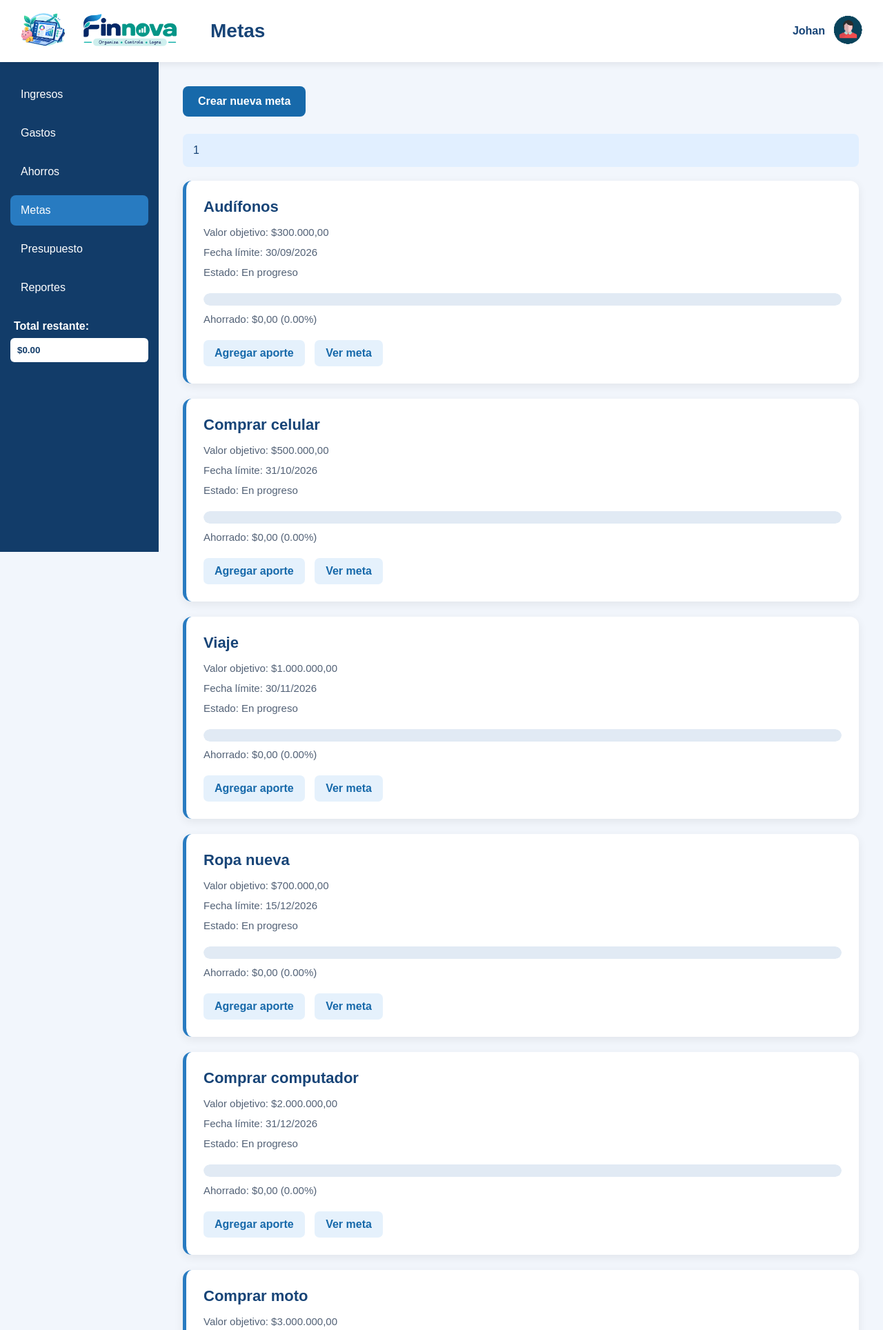
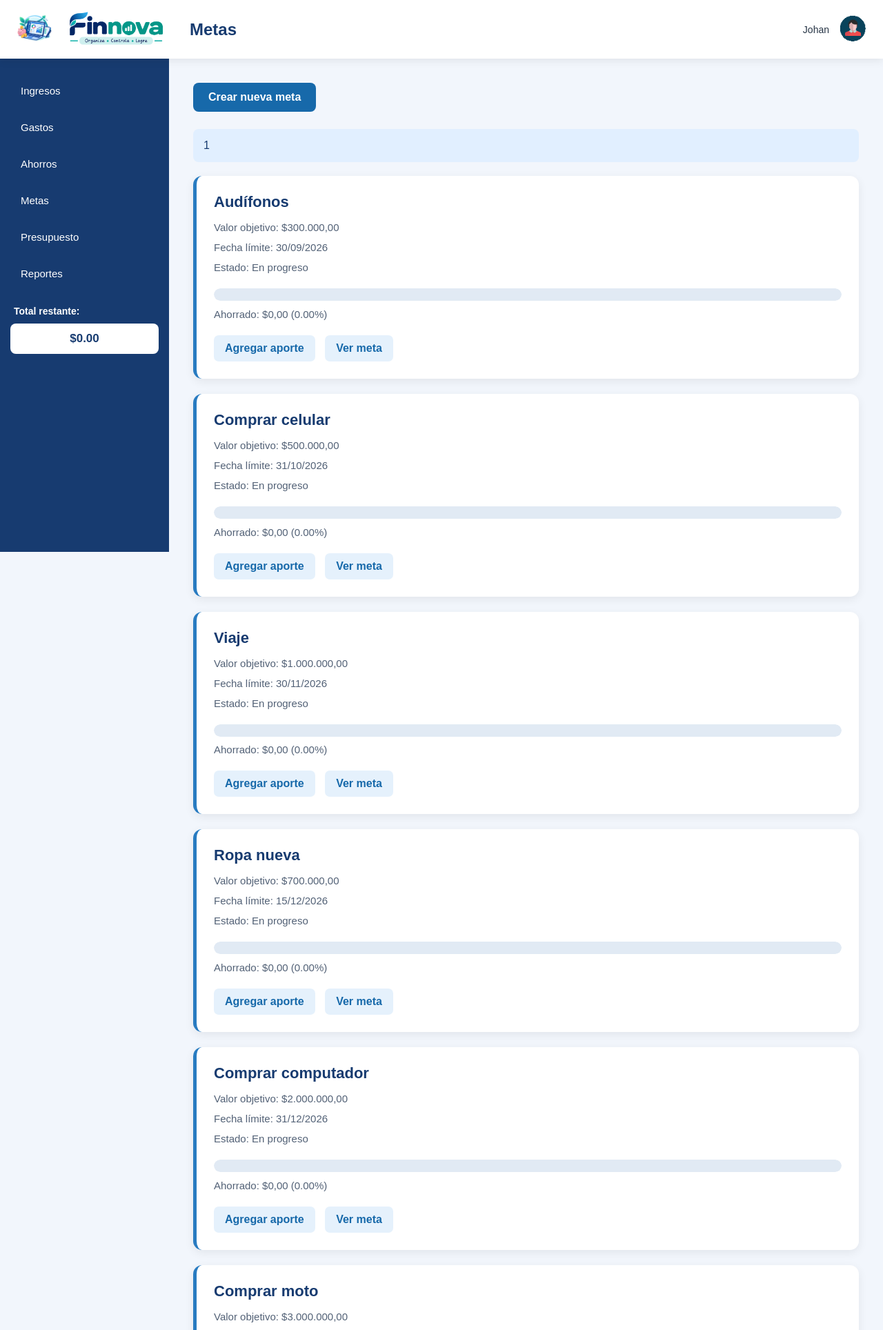
Before and after one commit to sofia269t/FINNOVA, a PHP site: page /metas.php in a window 1280 px wide. Shown: the top 1928 px of the page at 69% size. Run offline with PHP 8.4, Linux system fonts and the light colour scheme; a user stored in the database is signed in; data comes from the database, SQL or seed files in the repository; data that the repository does not hold is empty.

Commit message:
metas.css

```diff
--- a/Estilos/metas.css
+++ b/Estilos/metas.css
@@ -1,81 +1,132 @@
 
-/* CONFIGURACIÓN GENERAL */
 * {
   margin: 0;
   padding: 0;
   box-sizing: border-box;
 }
 
-body {
-    font-family: Arial, sans-serif;
-    background-color: #f2f6fc;
-    color: #26364d;
+:root {
+  --azul-oscuro: #173b70;;
+  --azul: #1769aa;
+  --azul-claro: #eaf2ff;
+  --texto: #263445;
+  --texto-suave: #66758a;
+  --fondo: #f2f6fc;
+  --borde: #dce5f0;
 }
 
-/* ENCABEZADO */
+body {
+  min-height: 100vh;
+  background: var(--fondo);
+  color: var(--texto);
+  font-family: Arial, Helvetica, sans-serif;
+}
+
 header {
-    width: 100%;
-    min-height: 90px;
-    background-color: #ffffff;
+  position: relative;
+  z-index: 10;
   display: flex;
   align-items: center;
-    padding: 10px 30px;
   gap: 20px;
-    box-shadow: 0 3px 10px rgba(0, 0, 0, 0.08);
-    position: relative;
-    z-index: 2;
+  width: 100%;
+  min-height: 85px;
+  padding: 12px 25px;
+  background: #fff;
+  box-shadow: 0 3px 12px rgba(0, 0, 0, 0.08);
 }
 
 .logo {
-    width: 65px;
-    height: auto;
+  width: 50px;
+  height: 50px;
+  object-fit: contain;
 }
 
 .logo-nombre {
   width: 150px;
-    height: auto;
+  max-height: 60px;
+  object-fit: contain;
 }
 
 header h1 {
-    color: #174477;
-    font-size: 28px;
-    margin-left: 20px;
+  margin-left: 10px;
+  color: var(--azul-oscuro);
+  font-size: 24px;
 }
 
 .user-icon {
-    margin-left: auto;
   display: flex;
   align-items: center;
-    gap: 12px;
+  gap: 15px;
+  margin-left: auto;
 }
 
 .user-icon p {
-    color: #174477;
-    font-weight: bold;
+  color: var(--texto);
+  font-size: 14px;
+}
+
+.user-icon a {
+  text-decoration: none;
 }
 
 .user-icon img {
-    width: 42px;
-    height: 42px;
-    border-radius: 50%;
-    object-fit: cover;
+  width: 38px;
+  height: 38px;
+  object-fit: contain;
 }
 
-/* SUBMENÚ */
 .sub-menu {
+  position: absolute;
+  top: 75px;
+  right: 20px;
   display: none;
+  min-width: 160px;
+  padding: 0;
+  border-radius: 8px;
+  background: #fff;
+  box-shadow: 0 5px 18px rgba(0, 0, 0, 0.12);
 }
 
-/* MENÚ LATERAL */
+.sub-menu::before {
+  position: absolute;
+  top: -20px;
+  right: 0;
+  left: 0;
+  height: 20px;
+  content: "";
+}
+
+.user-icon:hover + .sub-menu,
+.sub-menu:hover {
+  display: block;
+}
+
+.sub-menu ul {
+  list-style: none;
+}
+
+.sub-menu li {
+  padding: 10px 14px;
+}
+
+.sub-menu a {
+  color: var(--texto);
+  text-decoration: none;
+}
+
+.sub-menu a:hover {
+  color: #111dc0;
+}
+
 .menu {
   position: fixed;
-    top: 90px;
+  top: 85px;
+  bottom: 0;
   left: 0;
-    width: 230px;
-    height: calc(100vh - 90px);
-    background-color: #123c69;
+  width: 245px;
   padding: 25px 15px;
   overflow-y: auto;
+  background: var(--azul-oscuro);
 }
 
 .menu ul {
@@ -83,43 +134,80 @@ header h1 {
 }
 
 .menu li {
-    margin-bottom: 12px;
+  margin-bottom: 10px;
 }
 
 .menu li a {
   display: block;
-    color: white;
-    text-decoration: none;
   padding: 13px 15px;
   border-radius: 8px;
-    transition: 0.3s;
+  color: #fff;
+  font-size: 15px;
+  text-decoration: none;
+  transition: background 0.3s, padding-left 0.3s;
 }
 
-.menu li a:hover,
-.menu li a.activo {
-    background-color: #287bc1;
+.menu li a:hover {
+  padding-left: 22px;
+  background: #173b70;;
 }
 
 .menu label {
   display: block;
-    color: white;
-    margin: 25px 5px 8px;
+  margin: 25px 5px 10px;
+  color: #fff;
+  font-size: 14px;
   font-weight: bold;
 }
 
 .menu input {
   width: 100%;
-    padding: 10px;
-    border: none;
-    border-radius: 6px;
-    background-color: #ffffff;
-    color: #123c69;
+  padding: 12px 10px;
+  border: 0;
+  border-radius: 8px;
+  color: var(--azul-oscuro);
+  background: #fff;
+  font-size: 17px;
   font-weight: bold;
+  text-align: center;
+}
+
+.perfil-contenido {
+  display: grid;
+  grid-template-columns: minmax(220px, 280px) minmax(0, 760px);
+  gap: 24px;
+  max-width: 1100px;
+  margin-left: 245px;
+  padding: 48px 40px;
+}
+
+.titulo {
+  color: #173b70;;
+  font-size: 12px;
+  font-weight: bold;
+  letter-spacing: 0.08em;
+  text-transform: uppercase;
+  display: flex;
+}
+
+
+footer {
+  margin-left: 245px;
+  padding: 20px;
+  color: #fff;
+  background: #173b70;;
+  font-size: 14px;
+  text-align: center;
+}
+
+footer p {
+  font-size: 0.9rem;
+  line-height: 1.5;
 }
 
 /* SECCIÓN DE METAS */
 .metas {
-    margin-left: 230px;
+    margin-left: 245px;
     padding: 35px;
     min-height: calc(100vh - 150px);
 }
@@ -129,7 +217,7 @@ header h1 {
     background-color: #1769aa;
     color: white;
     text-decoration: none;
-    padding: 13px 22px;
+    padding: 12px 22px;
     border-radius: 8px;
     font-weight: bold;
     margin-bottom: 25px;
@@ -143,7 +231,7 @@ header h1 {
 /* MENSAJES */
 .metas > p {
     background-color: #e1efff;
-    color: #174477;
+    color: #173b70;
     padding: 15px;
     border-radius: 8px;
     margin-bottom: 20px;
@@ -151,22 +239,16 @@ header h1 {
 
 /* TARJETAS DE METAS */
 .meta {
-    background-color: #ffffff;
+    background-color: white;
     padding: 25px;
     margin-bottom: 22px;
     border-radius: 13px;
     box-shadow: 0 4px 14px rgba(0, 0, 0, 0.07);
     border-left: 5px solid #287bc1;
-    transition: transform 0.2s, box-shadow 0.2s;
-}
-
-.meta:hover {
-    transform: translateY(-3px);
-    box-shadow: 0 7px 18px rgba(0, 0, 0, 0.12);
 }
 
 .meta h2 {
-    color: #174477;
+    color: #173b70;
     font-size: 22px;
     margin-bottom: 15px;
 }
@@ -185,7 +267,7 @@ header h1 {
     border: none;
     border-radius: 20px;
     overflow: hidden;
-    accent-color: #2384ce;
+    accent-color: #287bc1;
 }
 
 .meta progress::-webkit-progress-bar {
```
Also changed, not shown: other parts of Estilos/metas.css (+13 -35 lines). Lines whose indentation alone changed are shown as unchanged.
